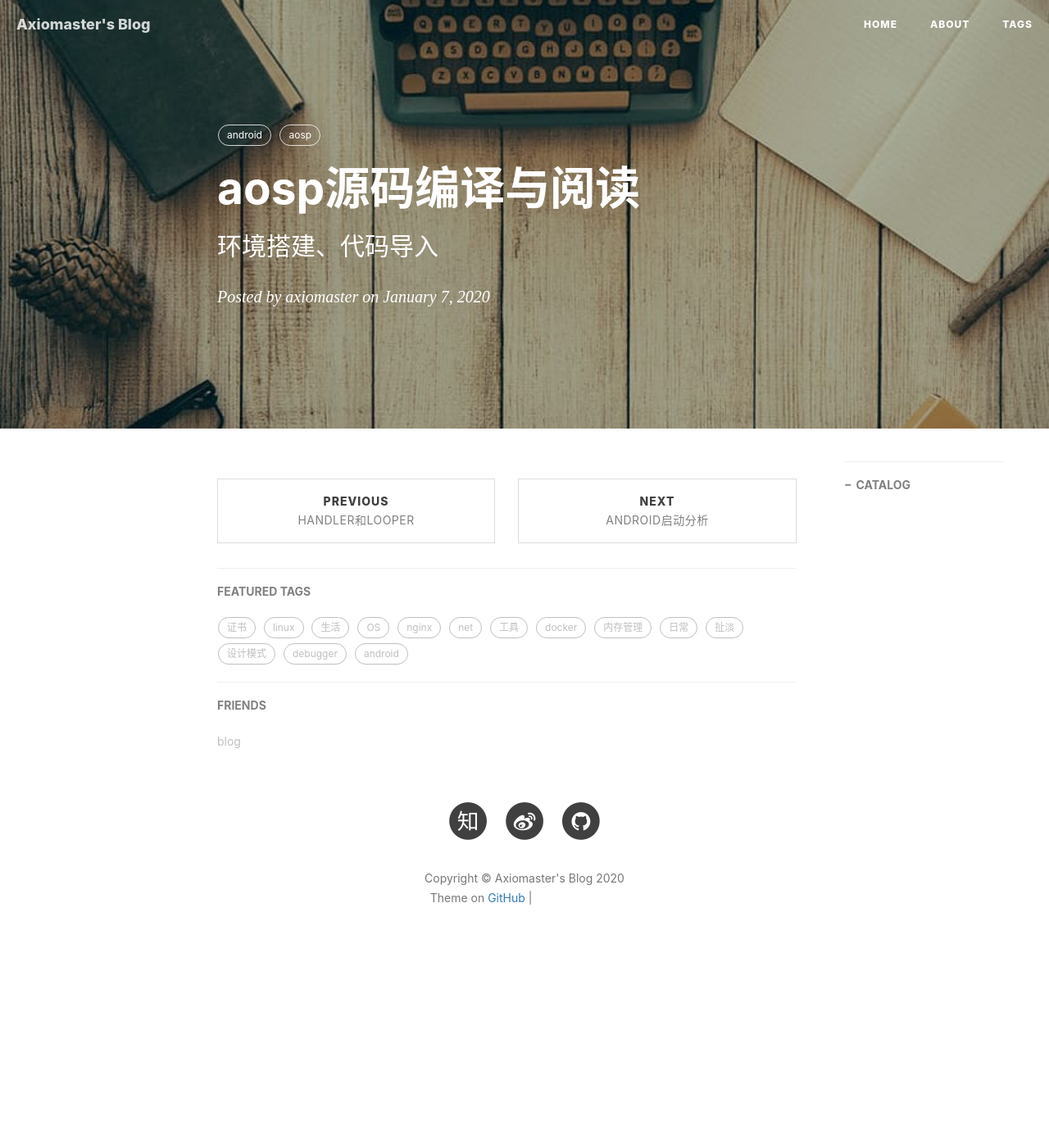
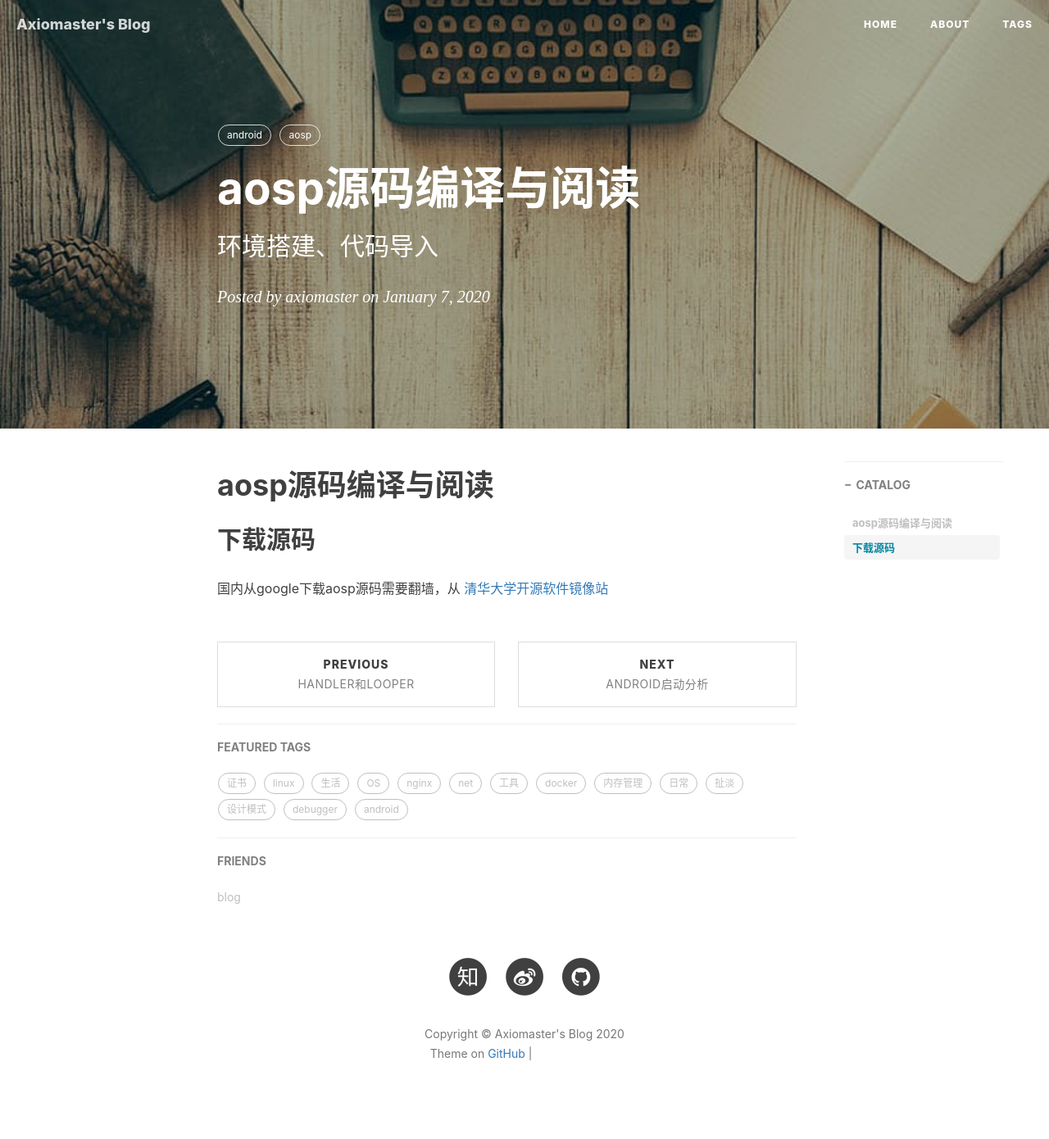
Before and after one commit to axiomaster/axiomaster.github.io, a Jekyll site: the page built from _posts/2020-01-07-aosp.md, in a window 1280 px wide. Shown: the whole page at 82% size. Built offline with Jekyll 4.4.1, drawn with Linux system fonts in a browser that asks for light colours; nearby versions of some CDN libraries; comment, search, counter and statistics services are not loaded; before the commit the page ends 1200 px from its top, so only the background shows below that; grey boxes are pictures that could not be loaded.

Commit message:
aosp build

```diff
--- a/_posts/2020-01-07-aosp.md
+++ b/_posts/2020-01-07-aosp.md
@@ -10,3 +10,9 @@ tags:
     - android
     - aosp
 ---
+
+# aosp源码编译与阅读
+
+## 下载源码
+
+国内从google下载aosp源码需要翻墙，从[ 清华大学开源软件镜像站](https://mirrors.tuna.tsinghua.edu.cn/help/AOSP/)
```
